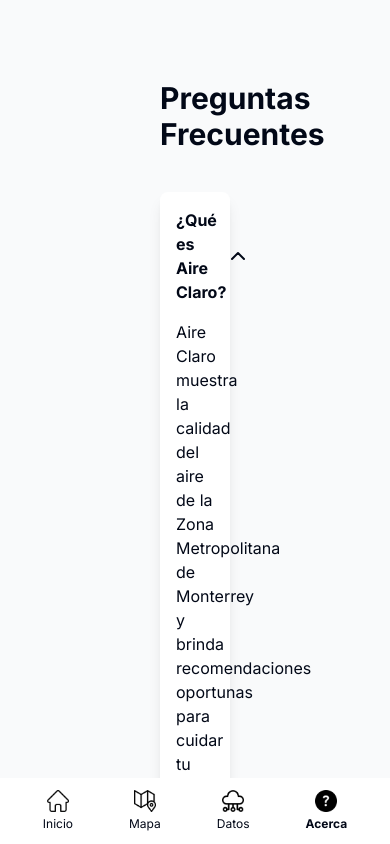
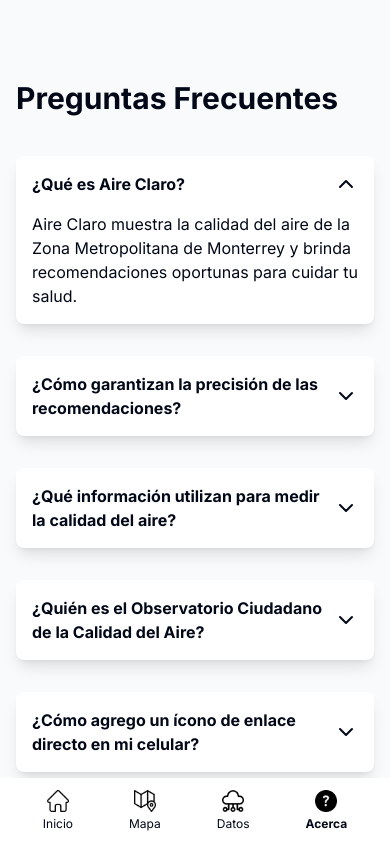
Before and after one commit to edgargutgzz/aireclaro, a Next.js app: page /acerca in a window 390 px wide. Built offline with nearby package versions, Linux system fonts and the light colour scheme.

Commit message:
refactor: Update Acerca page layout to include responsive design and import Questions component from correct path

```diff
--- a/app/acerca/page.tsx
+++ b/app/acerca/page.tsx
@@ -4,7 +4,7 @@ import Image from "next/image";
 
 export default function Acerca() {
   return (
-    <div className="mx-40 flex flex-col space-y-20 py-20">
+    <div className="mx-4 flex flex-col space-y-20 py-20 lg:mx-40">
       {/* Preguntas Frecuentes */}
       <div className="space-y-10">
         {/* Header */}
```
